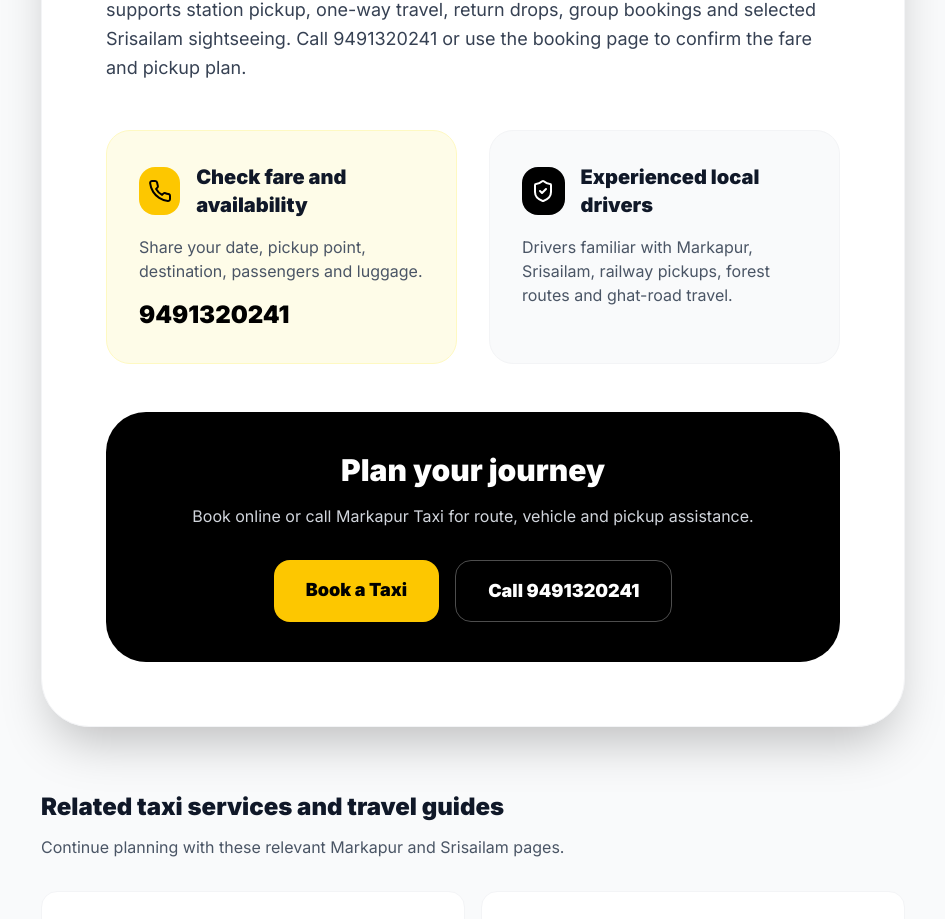
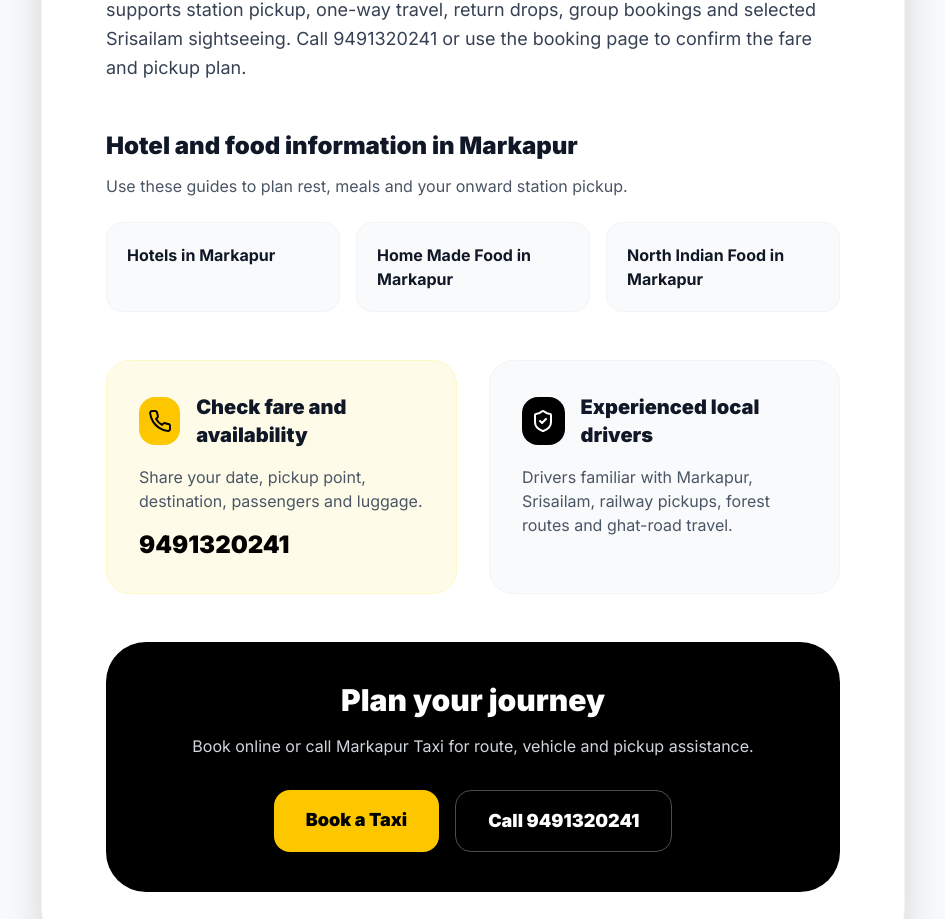
Before and after one commit to gunturcab1-oss/srisailam, a React (Vite) app: page /bengaluru-to-srisailam-via-markapur in a window 1280 px wide. Shown: the part 1880-2799 px from the top of the page, without its empty margins (167-1112 px from the left). Built offline with nearby package versions, Linux system fonts and the light colour scheme.

Commit message:
Add Markapur hotel and food links to Bengaluru guide

```diff
--- a/src/components/SEOPage.tsx
+++ b/src/components/SEOPage.tsx
@@ -141,6 +141,18 @@ const SEOPage: React.FC = () => {
               <div className="whitespace-pre-wrap">{page.content}</div>
             </div>
 
+            {page.url === 'bengaluru-to-srisailam-via-markapur' && (
+              <section aria-labelledby="markapur-stopover" className="mb-12">
+                <h2 id="markapur-stopover" className="text-2xl font-black mb-3">Hotel and food information in Markapur</h2>
+                <p className="text-gray-600 mb-6">Use these guides to plan rest, meals and your onward station pickup.</p>
+                <div className="grid grid-cols-1 sm:grid-cols-3 gap-4">
+                  <Link to="/hotels-in-markapur" className="bg-gray-50 p-5 rounded-2xl border border-gray-100 hover:border-yellow-400 font-bold">Hotels in Markapur</Link>
+                  <Link to="/home-made-food-in-markapur" className="bg-gray-50 p-5 rounded-2xl border border-gray-100 hover:border-yellow-400 font-bold">Home Made Food in Markapur</Link>
+                  <Link to="/north-indian-food-in-markapur" className="bg-gray-50 p-5 rounded-2xl border border-gray-100 hover:border-yellow-400 font-bold">North Indian Food in Markapur</Link>
+                </div>
+              </section>
+            )}
+
             <section aria-labelledby="booking-help" className="grid grid-cols-1 md:grid-cols-2 gap-8 mb-12">
               <div className="bg-yellow-50 p-8 rounded-3xl border border-yellow-100">
                 <div className="flex items-center gap-4 mb-4">
```
